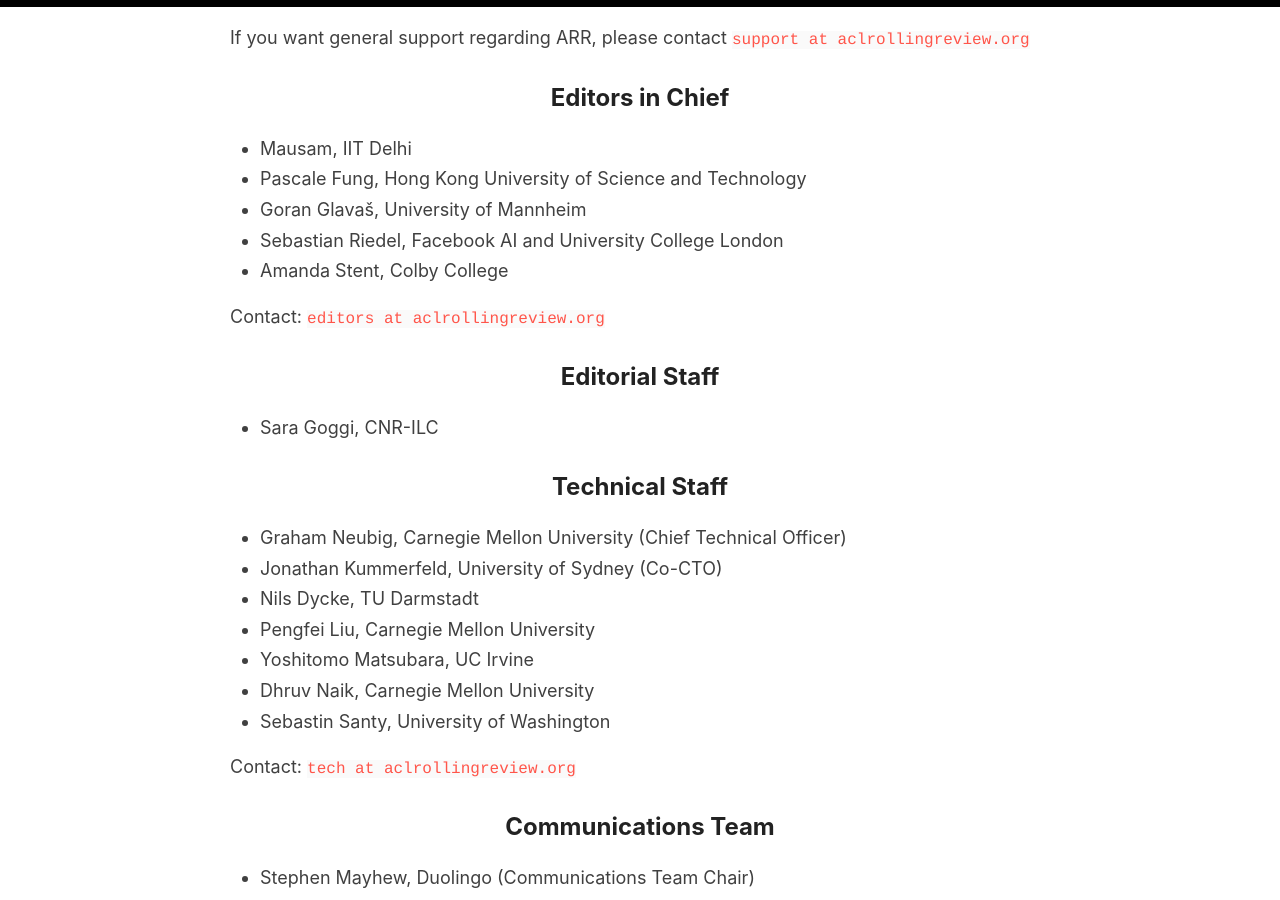
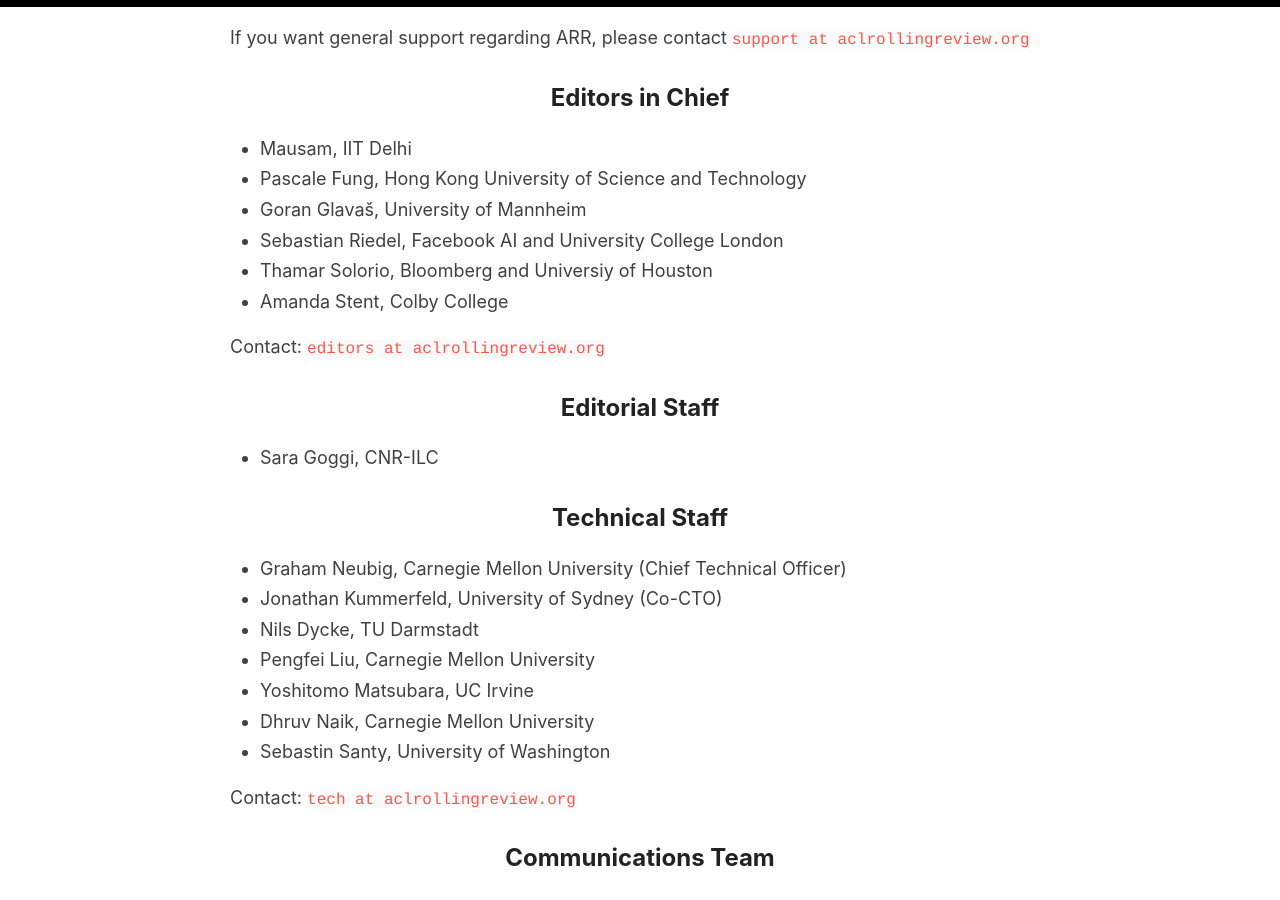
Before and after one commit to amitmerchant1990/reverie, a Jekyll site: the page built from people.md, in a window 1280 px wide and 900 px high, scrolled down 318 px. Built offline with Jekyll 4.4.1, drawn with Linux system fonts in a browser that asks for light colours.

Commit message:
added myself to people

```diff
--- a/people.md
+++ b/people.md
@@ -14,6 +14,7 @@
 - Pascale Fung, Hong Kong University of Science and Technology
 - Goran Glavaš, University of Mannheim
 - Sebastian Riedel, Facebook AI and University College London
+- Thamar Solorio, Bloomberg and Universiy of Houston
 - Amanda Stent, Colby College
 
 Contact: `editors at aclrollingreview.org`
```
